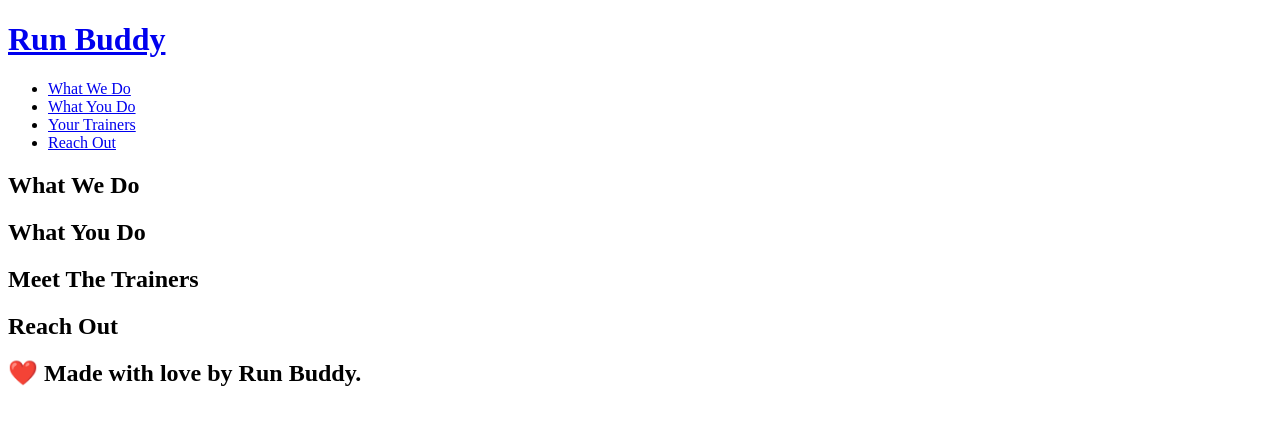
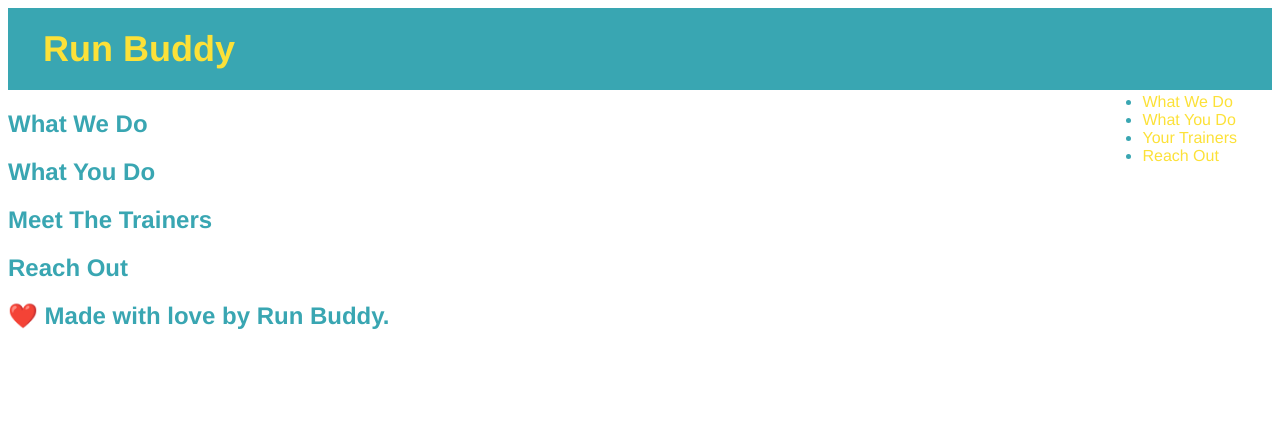
Before and after one commit to lanex187/run-buddy, a plain HTML site: page index.html in a window 1280 px wide. Drawn offline with Linux system fonts and the light colour scheme.

Commit message:
css module 1.2.6

```diff
--- a/assets/css/style.css
+++ b/assets/css/style.css
@@ -0,0 +1,29 @@
+body {
+    /* CSS comment */
+    color: #39a6b2;
+    font-family: Helvetica, Arial, sans-serif;
+
+}
+
+/*applies style to <header>*/
+header {
+    padding: 20px 35px;
+    background-color: #39a6b2;
+}
+
+header h1 {
+    font-weight: bold;
+    font-size: 36px;
+    color: #fce138;
+    margin: 0;
+}
+
+header a {
+    text-decoration: none;
+    color: #fce138;
+}
+
+header nav {
+    float: right;
+    margin: 7px 0;
+}
--- a/index.html
+++ b/index.html
@@ -2,15 +2,15 @@
 <!DOCTYPE html>
 <html>
     <!-- navigation-->
-    <head>
-        <meta charset="UTF-8"/>
-
+    <header>
         <!-- CSS code link-->
         <link rel="stylesheet" href="./assets/css/style.css" />
 
+        <meta charset="UTF-8"/>
         <h1>
             <a href="/">Run Buddy</a>
         </h1>
+
         <nav>
            <!-- Unordered list element-->
            <ul>
@@ -31,7 +31,7 @@
 
            </ul>
         </nav>
-    </head>
+    </header>
 
     <!-- hero/jumbotron-->
     <section>
```
